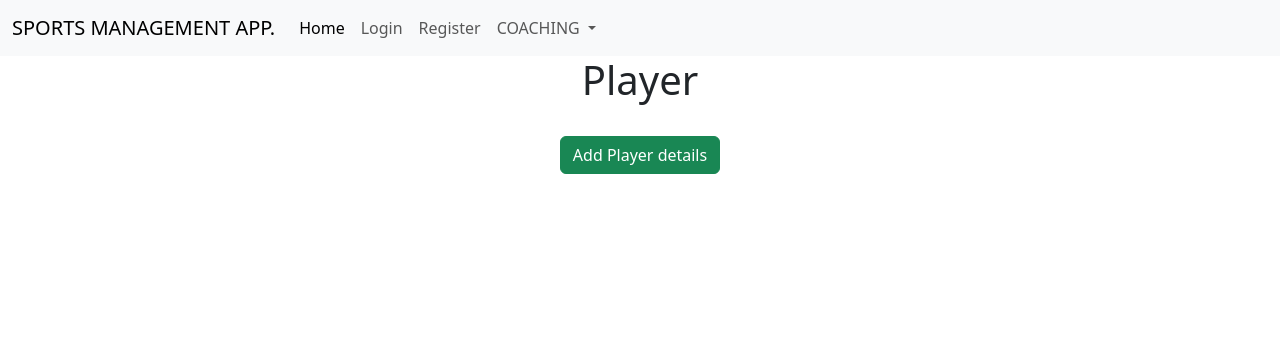
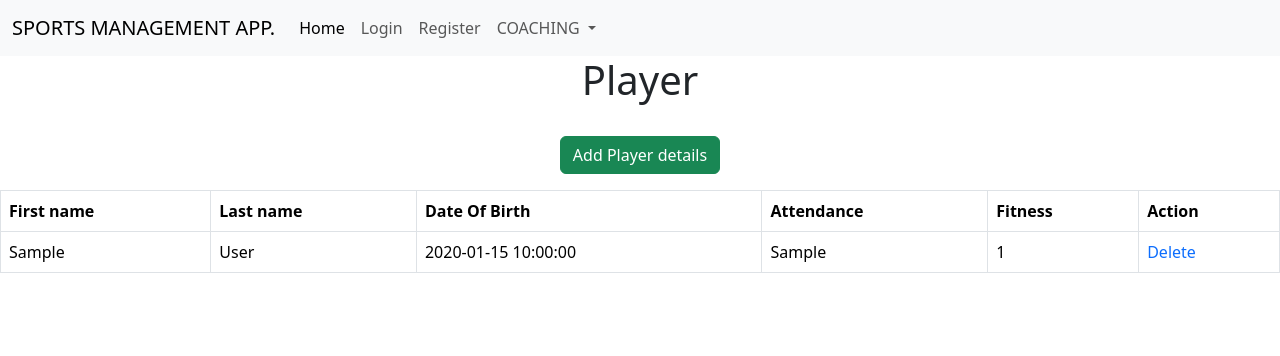
Before and after one commit to 12000killerrcode/sports_attendance_app, a Flask app: page /player in a window 1280 px wide. Shown: the top 356 px of the page. Run offline with Flask 3, Linux system fonts and the light colour scheme; a user stored in the database is signed in; tables that the repository leaves empty hold one stand-in row (values such as "Sample post").

Commit message:
add delete feature

```diff
--- a/app/routes.py
+++ b/app/routes.py
@@ -1,7 +1,7 @@
 from app import app, db
 from flask import render_template, flash, redirect, url_for
 from app.forms import LoginForm, RegisterForm, PlayerForm
-from app.models import User, Performance, Target
+from app.models import User, Performance, Target , Player
 from flask_login import current_user, login_user, logout_user, login_required
 
 
@@ -32,7 +32,31 @@ def performance():
 def player():
     """player"""
     form = PlayerForm()
-    return render_template('player.html' , title='Player', form = form)
+    if form.validate_on_submit():
+        player = Player(
+            firstname = form.firstname.data,
+            lastname = form.lastname.data,
+            date_of_birth= form.date_of_birth.data,
+            attendance = form.attendance.data,
+            fitness = form.fitness.data,
+            author=current_user
+            )
+        db.session.add(player)
+        db.session.commit()
+        flash('Added Player')
+        return redirect(url_for('player'))
+    players = Player.query.all()
+    return render_template('player.html' , title='Player', form = form, players = players)
+
+
+@app.route('/delete-player/<int:id>')
+@login_required
+def delete_player(id):
+    player = Player.query.filter_by(id = id).first()
+    db.session.delete(player)
+    db.session.commit()
+    flash('Player has been deleted succesfully')
+    return redirect(url_for('player'))
 
 
 @app.route('/target')
--- a/app/templates/player.html
+++ b/app/templates/player.html
@@ -83,5 +83,60 @@
         </div>
     </div>
     </div>
+    <div class="col-md-12">
+        <div class="table-responsive">
+            <table class="table table-hover table-bordered">
+                <thead>
+                    <tr>
+                        <th>
+                            First name
+                        </th>
+                        <th>
+                            Last name
+                        </th>
+                        <th>
+                            Date Of Birth
+                        </th>
+                        <th>
+                            Attendance
+                        </th>
+                        <th>
+                            Fitness
+                        </th>
+                        <th>
+                            Action
+                        </th>
+                    </tr>
+
+                </thead>
+                <tbody>
+                    {% for player in players%}
+                    <tr>
+                        <td>
+                            {{ player.firstname }}
+                        </td>
+                        <td>
+                            {{ player.lastname}}
+                        </td>
+                        <td>
+                            {{ player.date_of_birth }}
+                        </td>
+                        <td>
+                            {{ player.attendance }}
+                        </td>
+                        <td>
+                            {{ player.fitness }}
+                        </td>
+                        <td>
+                            <a href="{{ url_for('delete_player', id = player.id) }}">Delete</a>
+                        </td>
+                    </tr>
+                    {% endfor %}
+
+                </tbody>
+
+            </table>
+        </div>
+    </div>
 </div>
 {% endblock %}
```
Also changed, not shown: app.db.
